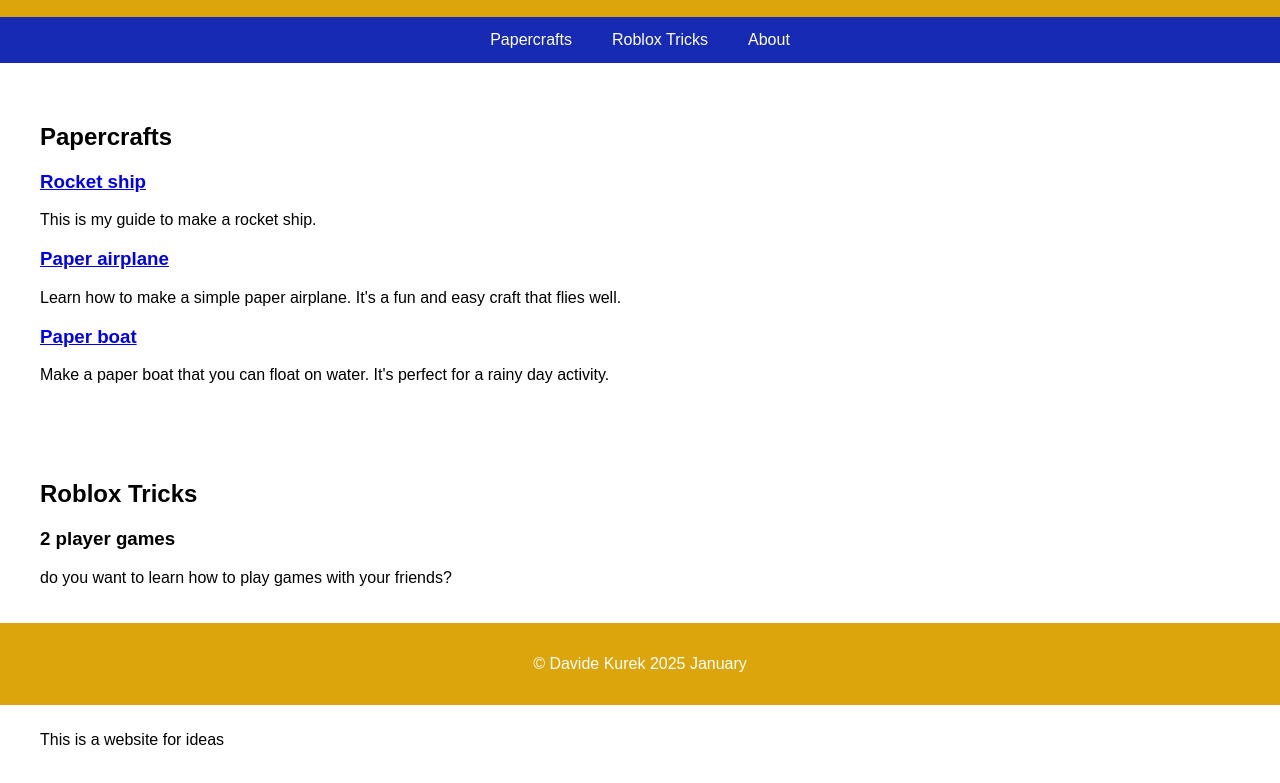
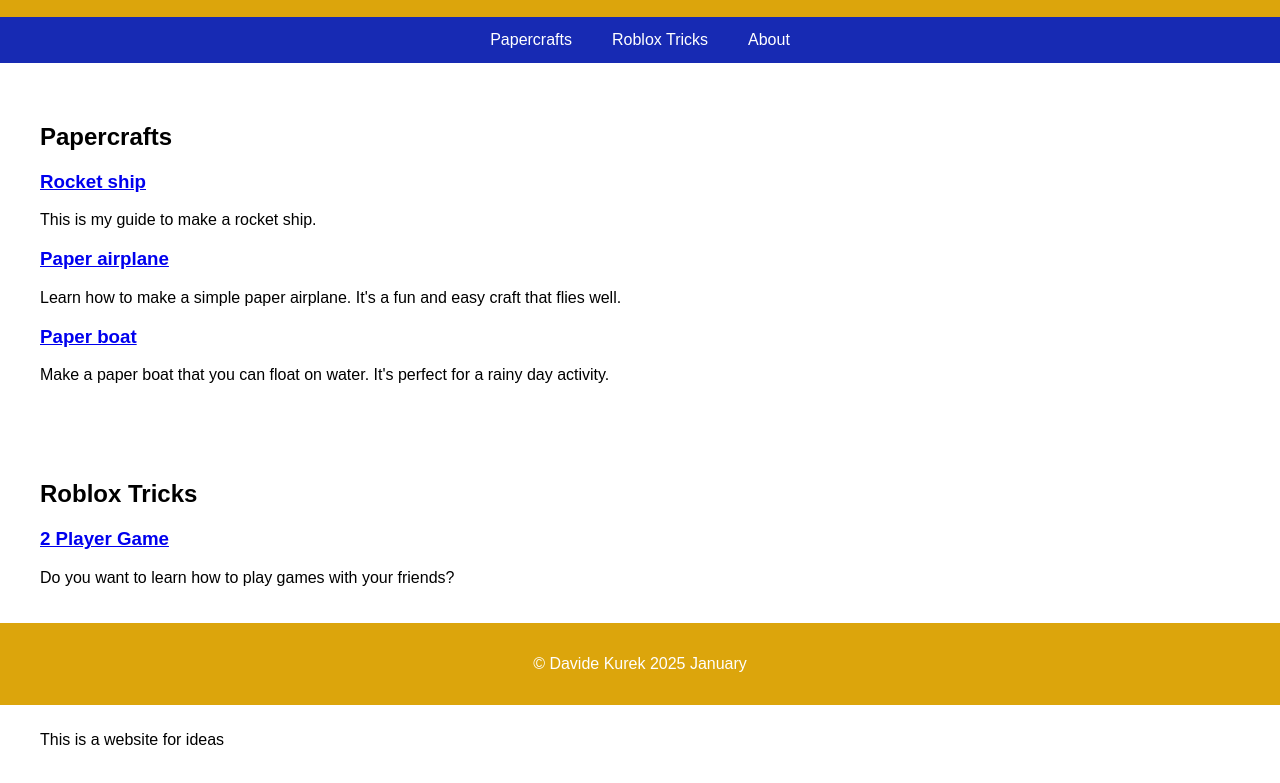
Before and after one commit to sphinster77/mywebsite, a plain HTML site: page index.html in a window 1280 px wide. Shown: the part 95-878 px from the top of the page. Drawn offline with Linux system fonts and the light colour scheme.

Commit message:
Add files via upload

```diff
--- a/index.html
+++ b/index.html
@@ -66,8 +66,8 @@
     </section>
     <section id="roblox-tricks">
         <h2>Roblox Tricks</h2>
-        <h3>2 player games</h3>
-        <p>do you want to learn how to play games with your friends?</p>
+        <h3><a href="players_game.html">2 Player Game</a></h3>
+        <p>Do you want to learn how to play games with your friends?</p>
     </section>
     <section id="about">
         <h2>About</h2>
```
